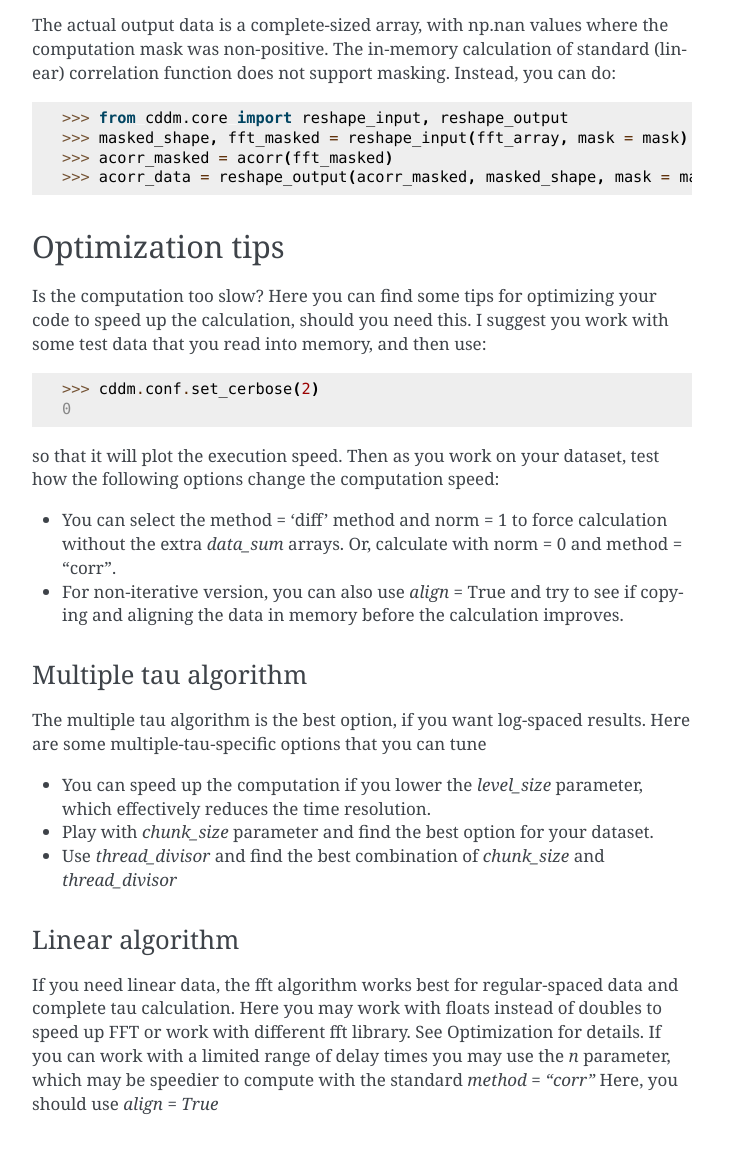
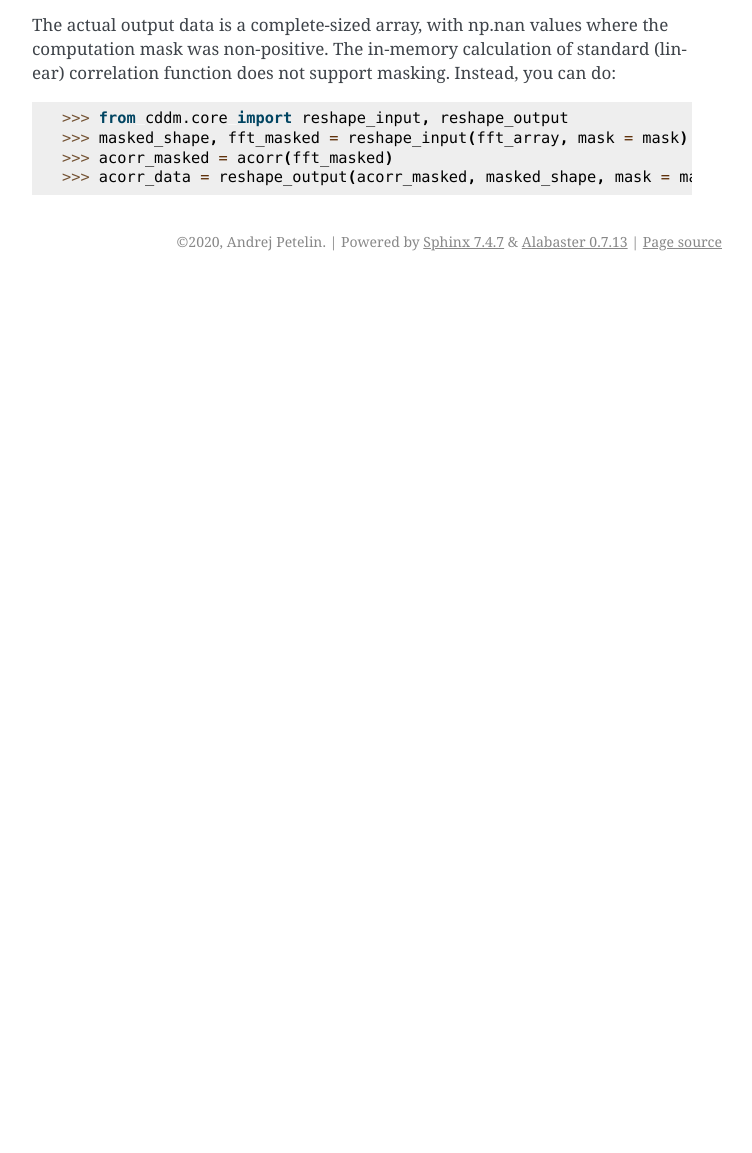
Before and after one commit to IJSComplexMatter/cddm, a Sphinx documentation site: the page built from doc/quickstart.rst, in a window 1280 px wide and 1400 px high, scrolled down 20025 px, cut to the strip 245-1398 px from the top of the window. Shown: the whole strip, without its empty margins (388-1140 px from the left). Built offline with Sphinx 7.4.7, drawn with Linux system fonts in a browser that asks for light colours; the version number is read from the project's files by our own code; after the commit the page ends 20551 px from its top, so only the background shows below that; some of the changed text lies outside the part shown.

Commit message:
docs update

```diff
--- a/doc/quickstart.rst
+++ b/doc/quickstart.rst
@@ -735,34 +735,6 @@ The in-memory calculation of standard (linear) correlation function does not sup
    >>> acorr_data = reshape_output(acorr_masked, masked_shape, mask = mask)
 
 
-Optimization tips
------------------
-
-Is the computation too slow? Here you can find some tips for optimizing your code to speed up the calculation, should you
-need this. I suggest you work with some test data that you read into memory, and then use::
-
-   >>> cddm.conf.set_cerbose(2)
-   0
-
-so that it will plot the execution speed. Then as you work on your dataset, test how the following options change the computation speed:
-
-* You can select the method = 'diff' method and norm = 1 to force calculation without the extra `data_sum` arrays. Or, calculate with norm = 0 and method = "corr".
-* For non-iterative version, you can also use `align` = True and try to see if copying and aligning the data in memory before the calculation improves.
-
-Multiple tau algorithm
-++++++++++++++++++++++
-
-The multiple tau algorithm is the best option, if you want log-spaced results. Here are some multiple-tau-specific options that you can tune
-
-* You can speed up the computation if you lower the `level_size` parameter, which effectively reduces the time resolution.
-* Play with `chunk_size` parameter and find the best option for your dataset.
-* Use `thread_divisor` and find the best combination of `chunk_size` and `thread_divisor`
-
-Linear algorithm
-++++++++++++++++
-
-If you need linear data, the fft algorithm works best for regular-spaced data and complete tau calculation. Here you may work with floats instead of doubles to speed up FFT or work with different fft library. See Optimization for details. If you can work with a limited range of delay times you may use the `n` parameter, which may be speedier to compute with the standard `method = "corr"` Here, you should use `align = True`
-
 
 
 .. _imageio: https://github.com/imageio/imageio
```
Also changed, not shown: other parts of doc/quickstart.rst (+2 -2 lines), doc/optimization.rst (+22 -4 lines), 1 other file.
